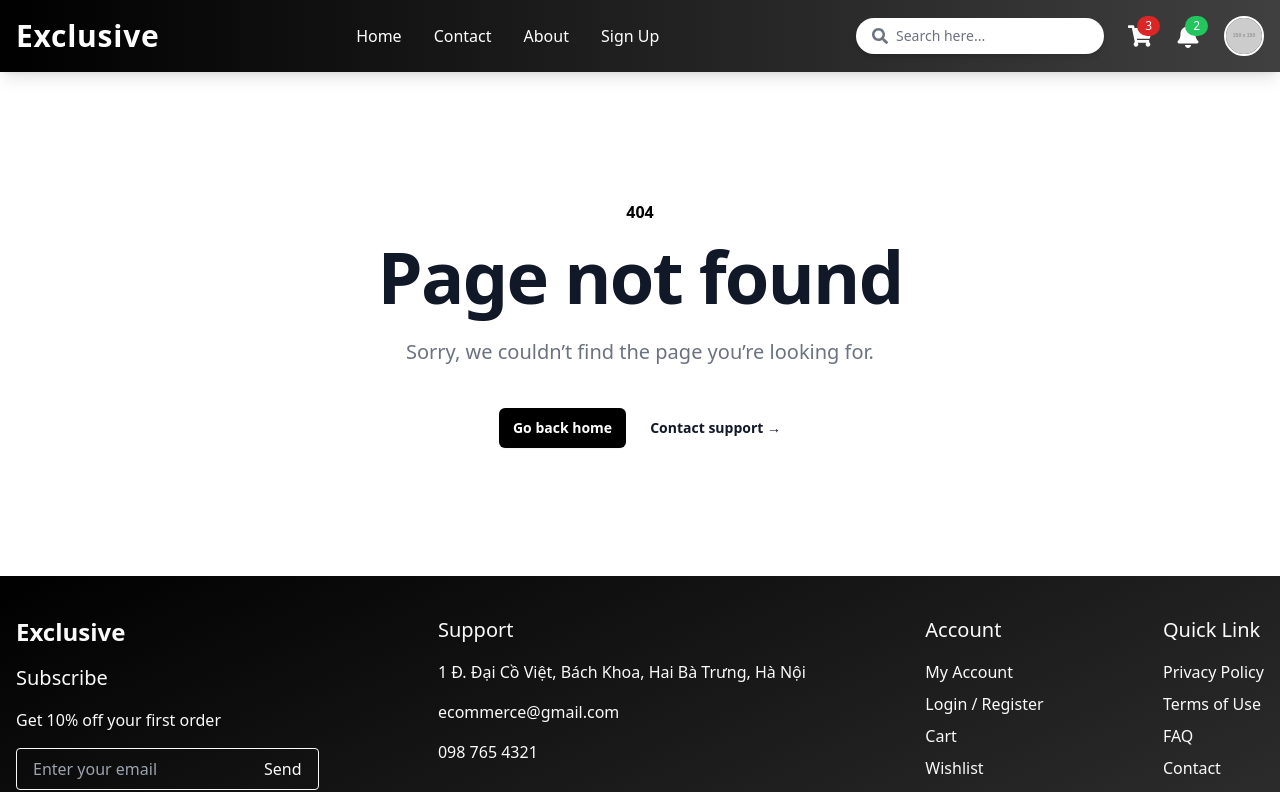
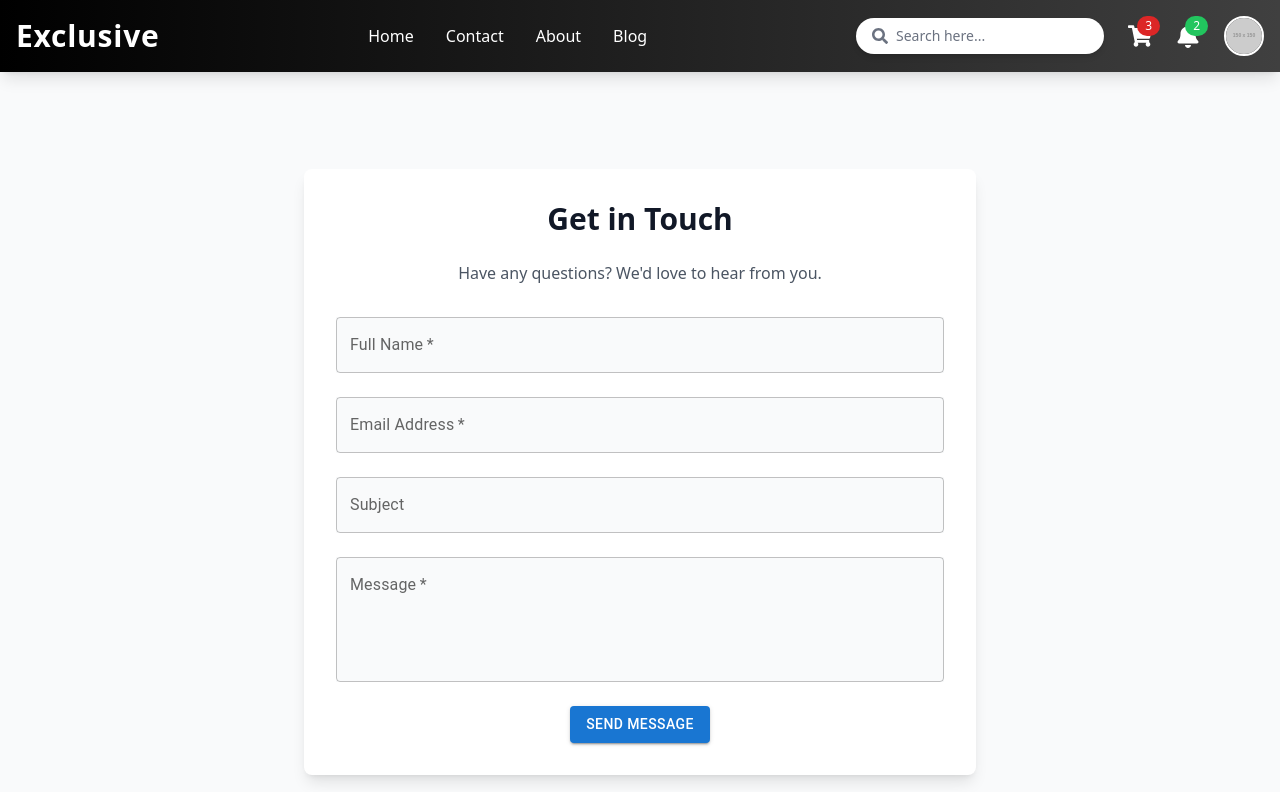
Before and after one commit to mrbad12e/Nhom21.Web, a React (Vite) app in the folder frontend/: page /contact in a window 1280 px wide. Shown: the top 792 px of the page. Built offline with nearby package versions, Linux system fonts and the light colour scheme.

Commit message:
Blog & Contact

```diff
--- a/frontend/package.json
+++ b/frontend/package.json
@@ -10,9 +10,13 @@
     "preview": "vite preview"
   },
   "dependencies": {
+    "@emotion/react": "^11.13.5",
+    "@emotion/styled": "^11.13.5",
+    "@mui/material": "^6.1.8",
     "antd": "^5.22.1",
     "react": "^18.3.1",
     "react-dom": "^18.3.1",
+    "react-icons": "^5.3.0",
     "react-router-dom": "^6.28.0"
   },
   "devDependencies": {
--- a/frontend/src/App.jsx
+++ b/frontend/src/App.jsx
@@ -5,6 +5,7 @@ import Home from "@/pages/client/Home";
 import About from "@/pages/client/About";
 import Login from "@/pages/client/Login";
 import NotFound from "@/pages/client/NotFound";
+import Contact from "@/pages/client/Contact";
 // import Register from "@/pages/Register";
 
 function App() {
@@ -15,6 +16,7 @@ function App() {
         <Route path="/" element={<DefaultLayout />}>
           <Route index element={<Home />} />
           <Route path="/about" element={<About />} />
+          <Route path="/contact" element={<Contact />} />
           <Route path="*" element={<NotFound />} />
         </Route>
 
--- a/frontend/src/components/common/NotiPopUp/NotiPopUp.jsx
+++ b/frontend/src/components/common/NotiPopUp/NotiPopUp.jsx
@@ -1,5 +1,5 @@
 import React from "react";
-import { FaTimes } from "react-icons/fa"; // Icon để xóa thông báo hoặc đóng popup
+import { FaTimes } from "react-icons/fa";
 
 const NotiPopup = ({ notifications, onClose, onRemoveNotification }) => {
   return (
--- a/frontend/src/components/layout/Header/Header.jsx
+++ b/frontend/src/components/layout/Header/Header.jsx
@@ -100,10 +100,10 @@ const Header = () => {
             About
           </Link>
           <Link
-            to="/signup"
+            to="/blog"
             className="hover:text-yellow-300 transition duration-200"
           >
-            Sign Up
+            Blog
           </Link>
         </nav>
 
--- /dev/null
+++ b/frontend/src/pages/client/Contact/Contact.jsx
@@ -0,0 +1,84 @@
+import React from "react";
+import { TextField, Button } from "@mui/material";
+
+const Contact = () => {
+  return (
+    <div className="min-h-screen bg-gray-50 flex items-center justify-center px-6 py-12">
+      <div className="max-w-2xl w-full bg-white shadow-lg rounded-lg p-8">
+        <h1 className="text-3xl font-bold text-gray-900 mb-6 text-center">
+          Get in Touch
+        </h1>
+        <p className="text-gray-600 text-center mb-8">
+          Have any questions? We'd love to hear from you.
+        </p>
+
+        <form
+          className="space-y-6"
+          onSubmit={(e) => {
+            e.preventDefault();
+            alert("Message sent successfully!");
+          }}
+        >
+          {/* Name */}
+          <div>
+            <TextField
+              label="Full Name"
+              variant="outlined"
+              fullWidth
+              required
+              className="bg-gray-50"
+            />
+          </div>
+
+          {/* Email */}
+          <div>
+            <TextField
+              label="Email Address"
+              type="email"
+              variant="outlined"
+              fullWidth
+              required
+              className="bg-gray-50"
+            />
+          </div>
+
+          {/* Subject */}
+          <div>
+            <TextField
+              label="Subject"
+              variant="outlined"
+              fullWidth
+              className="bg-gray-50"
+            />
+          </div>
+
+          {/* Message */}
+          <div>
+            <TextField
+              label="Message"
+              multiline
+              rows={4}
+              variant="outlined"
+              fullWidth
+              required
+              className="bg-gray-50"
+            />
+          </div>
+
+          {/* Submit Button */}
+          <div className="text-center">
+            <Button
+              type="submit"
+              variant="contained"
+              className="bg-indigo-600 hover:bg-indigo-500 text-white px-6 py-2"
+            >
+              Send Message
+            </Button>
+          </div>
+        </form>
+      </div>
+    </div>
+  );
+};
+
+export default Contact;
--- /dev/null
+++ b/frontend/src/pages/client/Contact/index.js
@@ -0,0 +1 @@
+export { default } from "@/pages/client/Contact/Contact";
```
Also changed, not shown: frontend/src/pages/client/Blog/Blog.jsx (added), frontend/src/pages/client/Blog/Blog.module.css (added), frontend/src/pages/client/Blog/index.js (added), frontend/src/pages/client/Contact/Contact.module.css (added), 1 other file (tests, documents, lock files or other folders).
